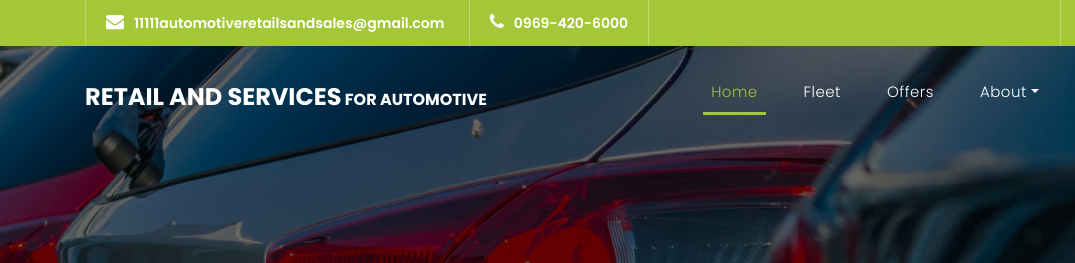
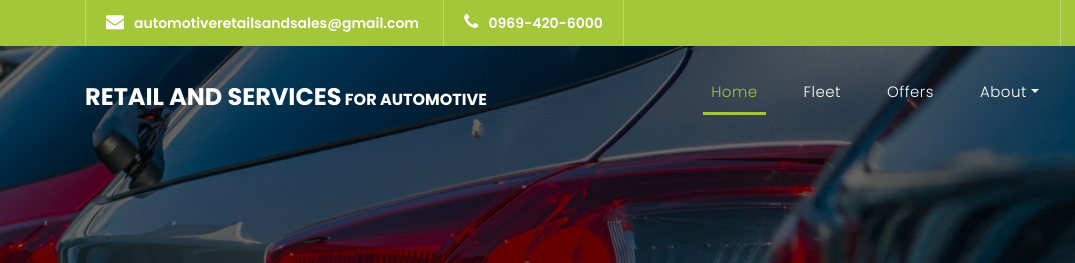
Before and after one commit to CraneSubZero/newcarretailandservice, a plain HTML site: page index.html in a window 1280 px wide. Shown: the top 263 px of the page, 0-1075 px from the left. Drawn offline with Linux system fonts and the light colour scheme.

Commit message:
second commit

```diff
--- a/index.html
+++ b/index.html
@@ -38,7 +38,7 @@
         <div class="row">
           <div class="col-md-8 col-xs-12">
             <ul class="left-info">
-              <li><a href="#"><i class="fa fa-envelope"></i>11111automotiveretailsandsales@gmail.com</a></li>
+              <li><a href="#"><i class="fa fa-envelope"></i>automotiveretailsandsales@gmail.com</a></li>
               <li><a href="#"><i class="fa fa-phone"></i>0969-420-6000</a></li>
             </ul>
           </div>
```
